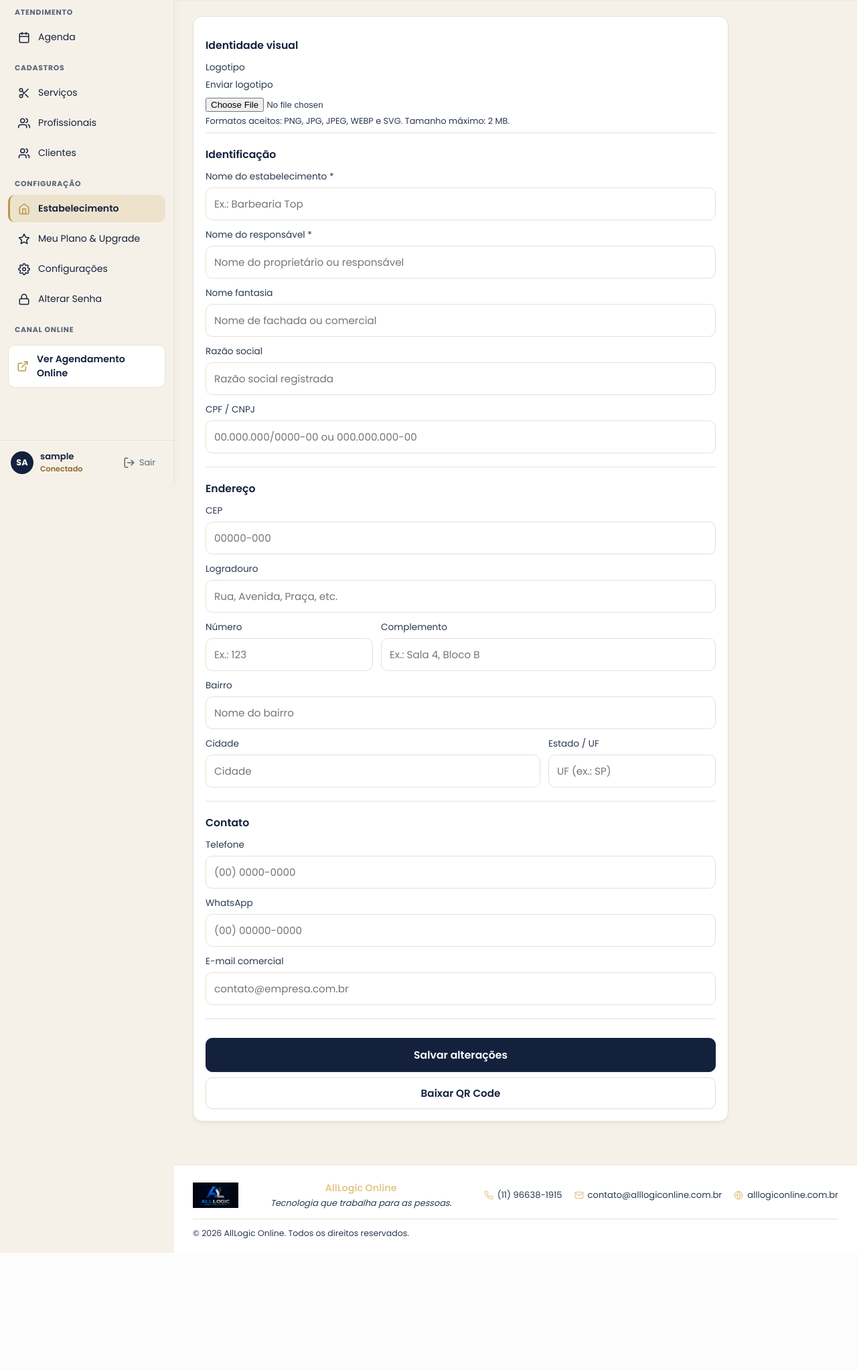
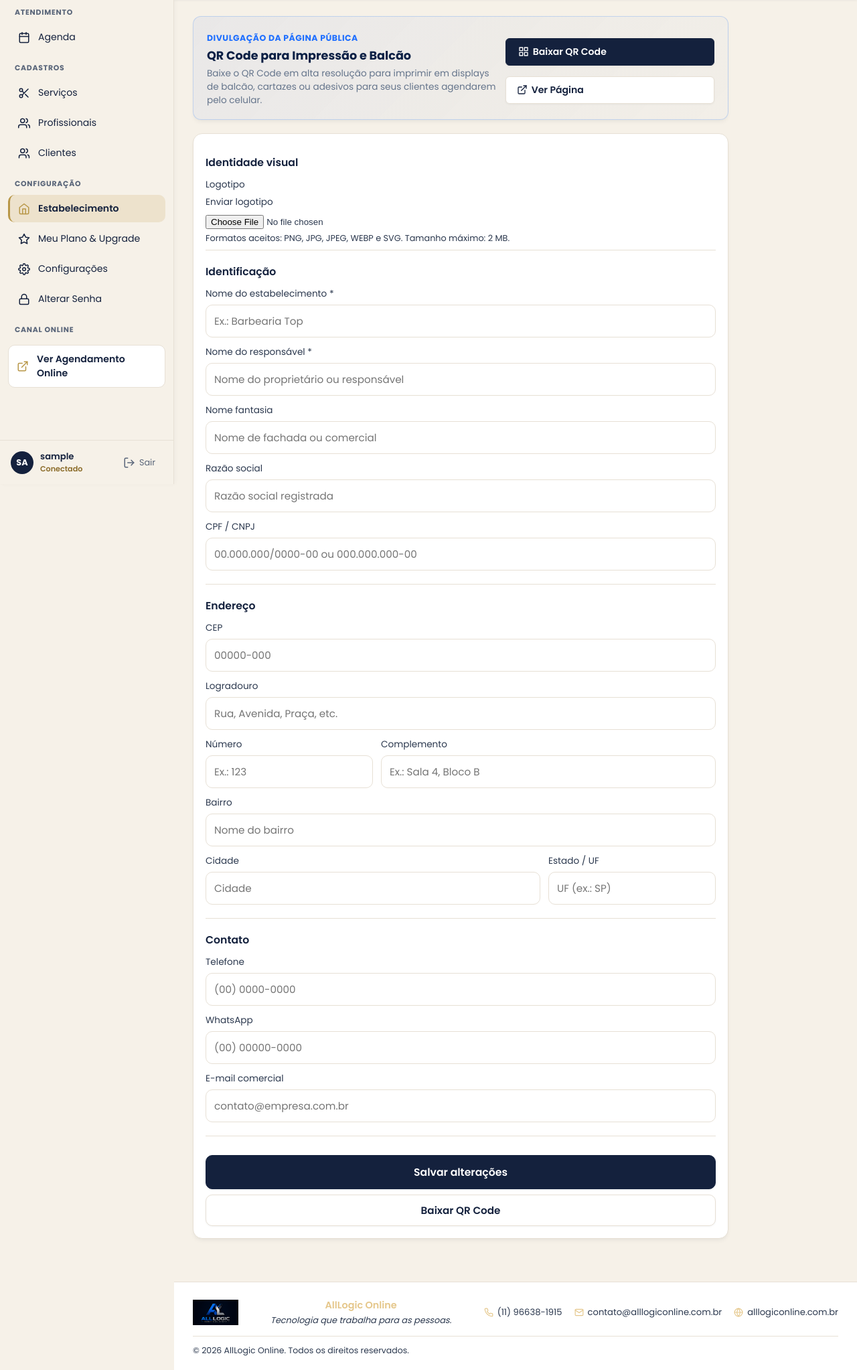
Before and after one commit to lucasdresler/alllogic-scheduler, a Flask app: page /admin/estabelecimento in a window 1280 px wide. Shown: the part 77-2123 px from the top of the page at 67% size. Before the commit the page ends 1948 px from the top, so only its background shows below. Run offline with Flask 3, Linux system fonts and the light colour scheme; the visitor is signed in with stand-in values (Sample User, id 1); data that the repository does not hold is empty; some libraries are stand-ins or nearby versions.

Commit message:
Fix multi-tenant profissional count isolation and add QR code to all admin panels
- Fix: admin_upgrade, profissional_novo, editar and toggle routes were counting
  professionals from ALL tenants instead of filtering by estabelecimento_id.
  Introduced _obter_total_profissionais_ativos(conn, estab_id) helper to
  centralize and enforce per-tenant isolation across all validation points.

- Fix: _obter_url_base_whatsapp() had duplicate dead code block; cleaned up.

- Feature: QR Code now visible in all admin panels:
  - Dashboard: added 'Baixar QR Code' button alongside 'Copiar Link' and
    'Visualizar Pagina' in the scheduling link banner.
  - Estabelecimento: added dedicated QR Code card for printing/display use.
  - New routes: /admin/qrcode and /admin/qrcode/<slug> (login required),
    auto-resolves slug from session if not provided.

- Fix: reserva.html crashed with UndefinedError when agendamento was None;
  added {% if agendamento %} guard with a friendly fallback message.

- Fix: admin_upgrade.html corrected grammar 'profissionalis' -> 'profissionais'.

```diff
--- a/app.py
+++ b/app.py
@@ -275,22 +275,7 @@ def _validar_email(email):
 
 
 def _obter_url_base_whatsapp():
-    """Return base URL for public access (used for QR code generation)."""
-    url_env = os.environ.get("APP_URL_BASE", "").strip().rstrip('/')
-    if url_env:
-        return url_env
-    try:
-        host = request.host if request else ""
-        if not host or "127.0.0.1" in host or "localhost" in host:
-            return "https://agenda.alllogiconline.com.br"
-        scheme = request.headers.get("X-Forwarded-Proto", request.scheme)
-        if "alllogiconline.com.br" in host or request.headers.get("X-Forwarded-ssl") == "on":
-            scheme = "https"
-        return f"{scheme}://{host}".rstrip('/')
-    except Exception:
-        return "https://agenda.alllogiconline.com.br"
-    pass
-    """Retorna URL base com domínio público para garantir que o WhatsApp reconheça o link como clicável."""
+    """Retorna URL base com domínio público para garantir que links e QR codes funcionem externamente."""
     url_env = os.environ.get("APP_URL_BASE", "").strip().rstrip("/")
     if url_env:
         return url_env
@@ -299,11 +284,25 @@ def _obter_url_base_whatsapp():
         if not host or "127.0.0.1" in host or "localhost" in host:
             return "https://agenda.alllogiconline.com.br"
         scheme = request.headers.get("X-Forwarded-Proto", request.scheme)
-        if "alllogiconline.com.br" in host or request.headers.get("X-Forwarded-Ssl") == "on":
+        if "alllogiconline.com.br" in host or request.headers.get("X-Forwarded-Ssl") == "on" or request.headers.get("X-Forwarded-ssl") == "on":
             scheme = "https"
         return f"{scheme}://{host}".rstrip("/")
     except Exception:
         return "https://agenda.alllogiconline.com.br"
+
+
+def _obter_total_profissionais_ativos(conn, estab_id):
+    """Retorna a contagem exata de profissionais ativos do estabelecimento (com isolamento multi-tenant)."""
+    if estab_id and estab_id != 1:
+        row = conn.execute(
+            "SELECT COUNT(*) AS c FROM profissional WHERE ativo = TRUE AND estabelecimento_id = %s",
+            (estab_id,)
+        ).fetchone()
+    else:
+        row = conn.execute(
+            "SELECT COUNT(*) AS c FROM profissional WHERE ativo = TRUE AND (estabelecimento_id = 1 OR estabelecimento_id IS NULL)"
+        ).fetchone()
+    return row["c"] if row else 0
 
 
 def login_requerido(f):
@@ -802,18 +801,39 @@ def agendamento_sucesso(agendamento_id):
     )
 
 
-@app.route("/reserva/<token>")
+@app.route("/admin/qrcode")
+@app.route("/admin/qrcode/<slug>")
 @app.route("/admin/estabelecimento/qrcode/<slug>")
-def admin_estabelecimento_qrcode(slug):
-    """Generate QR code PNG for the public reservation URL of the given slug."""
+@login_requerido
+def admin_estabelecimento_qrcode(slug=None):
+    """Gera o QR code em PNG para divulgação da página pública de agendamento do estabelecimento."""
+    estab_id = session.get("estabelecimento_id") or 1
+    if not slug:
+        with db_session() as conn:
+            est = obter_estabelecimento_por_id(conn, estab_id)
+            slug = est.get("slug") if est else "default"
     base_url = _obter_url_base_whatsapp()
-    public_url = f"{base_url}/{slug}" if slug else base_url
+    if not slug or slug in ("default", ""):
+        public_url = f"{base_url}/"
+    else:
+        public_url = f"{base_url}/agendar/{slug}"
     img = qrcode.make(public_url)
     buf = io.BytesIO()
-    img.save(buf, format="PNG")
+    try:
+        img.save(buf, format="PNG")
+    except TypeError:
+        img.save(buf)
     buf.seek(0)
-    return send_file(buf, mimetype="image/png", as_attachment=True, download_name="qrcode.png")
-
+    nome_slug = slug if slug and slug != "default" else "agenda"
+    return send_file(
+        buf,
+        mimetype="image/png",
+        as_attachment=True,
+        download_name=f"qrcode-{nome_slug}.png",
+    )
+
+
+@app.route("/reserva/<token>")
 def public_ver_reserva(token):
     agendamento = models.obter_agendamento_por_token(token)
     config_template = _carregar_config_template()
@@ -995,9 +1015,7 @@ def admin_upgrade():
             if estab_id != 1
             else {"status": "ativo", "expirado": False, "dias_restantes": 3650}
         )
-        total_profissionais = conn.execute(
-            "SELECT COUNT(*) AS c FROM profissional WHERE ativo = TRUE"
-        ).fetchone()["c"]
+        total_profissionais = _obter_total_profissionais_ativos(conn, estab_id)
         plano_atual = estab.get("plano", "intermediario")
         cfg_atual = PLANOS_CONFIG.get(plano_atual, PLANOS_CONFIG["intermediario"])
         limite_atual = cfg_atual["limite_profissionais"]
@@ -1557,20 +1575,16 @@ def admin_profissional_novo():
         servico_ids = request.form.getlist("servicos", type=int)
 
         with db_session() as conn:
-            if estab_id and estab_id != 1:
-                estab = obter_estabelecimento_por_id(conn, estab_id)
-                plano = estab.get("plano", "intermediario") if estab else "intermediario"
-                limite = obter_limite_profissionais(plano)
-                total_ativos = conn.execute(
-                    "SELECT COUNT(*) AS c FROM profissional WHERE ativo = TRUE AND estabelecimento_id = %s",
-                    (estab_id,)
-                ).fetchone()["c"]
-                if ativo and total_ativos >= limite:
-                    cfg = PLANOS_CONFIG.get(plano, PLANOS_CONFIG["intermediario"])
-                    erro = (
-                        f"Limite atingido: O seu plano atual ({cfg['nome']}) permite no máximo "
-                        f"{limite} profissional(is) ativo(s). Faça o upgrade do seu plano para cadastrar mais profissionais."
-                    )
+            estab = obter_estabelecimento_por_id(conn, estab_id)
+            plano = estab.get("plano", "intermediario") if estab else "intermediario"
+            limite = obter_limite_profissionais(plano)
+            total_ativos = _obter_total_profissionais_ativos(conn, estab_id)
+            if ativo and total_ativos >= limite:
+                cfg = PLANOS_CONFIG.get(plano, PLANOS_CONFIG["intermediario"])
+                erro = (
+                    f"Limite atingido: O seu plano atual ({cfg['nome']}) permite no máximo "
+                    f"{limite} profissional(is) ativo(s). Faça o upgrade do seu plano para cadastrar mais profissionais."
+                )
 
         if not erro:
             profissional_id, erro = models.criar_profissional(nome, ativo, servico_ids, estabelecimento_id=estab_id)
@@ -1631,20 +1645,16 @@ def admin_profissional_editar(profissional_id):
             erro = erro_disp
         elif ativo and not profissional["ativo"]:
             with db_session() as conn:
-                if estab_id and estab_id != 1:
-                    estab = obter_estabelecimento_por_id(conn, estab_id)
-                    plano = estab.get("plano", "intermediario") if estab else "intermediario"
-                    limite = obter_limite_profissionais(plano)
-                    total_ativos = conn.execute(
-                        "SELECT COUNT(*) AS c FROM profissional WHERE ativo = TRUE AND estabelecimento_id = %s",
-                        (estab_id,)
-                    ).fetchone()["c"]
-                    if total_ativos >= limite:
-                        cfg = PLANOS_CONFIG.get(plano, PLANOS_CONFIG["intermediario"])
-                        erro = (
-                            f"Limite atingido: O seu plano atual ({cfg['nome']}) permite no máximo "
-                            f"{limite} profissional(is) ativo(s). Faça o upgrade do seu plano para ativar este profissional."
-                        )
+                estab = obter_estabelecimento_por_id(conn, estab_id)
+                plano = estab.get("plano", "intermediario") if estab else "intermediario"
+                limite = obter_limite_profissionais(plano)
+                total_ativos = _obter_total_profissionais_ativos(conn, estab_id)
+                if total_ativos >= limite:
+                    cfg = PLANOS_CONFIG.get(plano, PLANOS_CONFIG["intermediario"])
+                    erro = (
+                        f"Limite atingido: O seu plano atual ({cfg['nome']}) permite no máximo "
+                        f"{limite} profissional(is) ativo(s). Faça o upgrade do seu plano para ativar este profissional."
+                    )
         if not erro:
             ok, erro = models.atualizar_profissional(profissional_id, nome, ativo, servico_ids)
             if ok:
@@ -1670,16 +1680,13 @@ def admin_profissional_toggle(profissional_id):
         novo_status = not profissional["ativo"]
         if novo_status:
             with db_session() as conn:
-                estab_id = session.get("estabelecimento_id")
-                if estab_id and estab_id != 1:
-                    estab = obter_estabelecimento_por_id(conn, estab_id)
-                    plano = estab.get("plano", "intermediario") if estab else "intermediario"
-                    limite = obter_limite_profissionais(plano)
-                    total_ativos = conn.execute(
-                        "SELECT COUNT(*) AS c FROM profissional WHERE ativo = TRUE"
-                    ).fetchone()["c"]
-                    if total_ativos >= limite:
-                        return redirect(url_for("admin_profissionais", erro_limite="1"))
+                estab_id = session.get("estabelecimento_id") or 1
+                estab = obter_estabelecimento_por_id(conn, estab_id)
+                plano = estab.get("plano", "intermediario") if estab else "intermediario"
+                limite = obter_limite_profissionais(plano)
+                total_ativos = _obter_total_profissionais_ativos(conn, estab_id)
+                if total_ativos >= limite:
+                    return redirect(url_for("admin_profissionais", erro_limite="1"))
         models.alterar_status_profissional(profissional_id, novo_status)
     return redirect(url_for("admin_profissionais"))
 
--- a/templates/admin_dashboard.html
+++ b/templates/admin_dashboard.html
@@ -37,11 +37,15 @@
                     <span>💡 <strong>Dica:</strong> Divulgue sua página de agendamento na bio do seu Instagram ou no WhatsApp</span>
                 </div>
             </div>
-            <div style="display: flex; align-items: center; gap: 0.6rem;">
+            <div style="display: flex; align-items: center; gap: 0.6rem; flex-wrap: wrap;">
                 <button type="button" id="btn-copiar-link-agenda" class="btn-secundario" style="padding: 0.5rem 0.9rem; font-size: 0.85rem; display: inline-flex; align-items: center; gap: 0.4rem; cursor: pointer;" onclick="copiarLinkAgenda()">
                     <svg width="15" height="15" viewBox="0 0 24 24" fill="none" stroke="currentColor" stroke-width="2" stroke-linecap="round" stroke-linejoin="round"><rect x="9" y="9" width="13" height="13" rx="2" ry="2"></rect><path d="M5 15H4a2 2 0 0 1-2-2V4a2 2 0 0 1 2-2h9a2 2 0 0 1 2 2v1"></path></svg>
                     <span id="btn-copiar-texto">Copiar Link</span>
                 </button>
+                <a href="{{ url_for('admin_estabelecimento_qrcode', slug=estabelecimento_slug) }}" class="btn-secundario" style="padding: 0.5rem 0.9rem; font-size: 0.85rem; text-decoration: none; display: inline-flex; align-items: center; gap: 0.4rem;" download title="Baixar QR Code para impressão e divulgação da sua agenda">
+                    <svg width="15" height="15" viewBox="0 0 24 24" fill="none" stroke="currentColor" stroke-width="2" stroke-linecap="round" stroke-linejoin="round"><rect x="3" y="3" width="7" height="7"></rect><rect x="14" y="3" width="7" height="7"></rect><rect x="14" y="14" width="7" height="7"></rect><rect x="3" y="14" width="7" height="7"></rect></svg>
+                    <span>Baixar QR Code</span>
+                </a>
                 <a href="{{ url_publica_agendamento }}" target="_blank" rel="noopener noreferrer" class="btn-primario" style="padding: 0.5rem 0.9rem; font-size: 0.85rem; text-decoration: none; display: inline-flex; align-items: center; gap: 0.4rem;">
                     <svg width="15" height="15" viewBox="0 0 24 24" fill="none" stroke="currentColor" stroke-width="2" stroke-linecap="round" stroke-linejoin="round"><path d="M18 13v6a2 2 0 0 1-2 2H5a2 2 0 0 1-2-2V8a2 2 0 0 1 2-2h6"></path><polyline points="15 3 21 3 21 9"></polyline><line x1="10" y1="14" x2="21" y2="3"></line></svg>
                     <span>Visualizar Página</span>
--- a/templates/admin_estabelecimento.html
+++ b/templates/admin_estabelecimento.html
@@ -29,6 +29,29 @@
         </a>
     </div>
     {% endif %}
+
+    <!-- Card Divulgação e QR Code -->
+    <div class="card" style="max-width: 800px; margin-bottom: 20px; background: linear-gradient(135deg, rgba(37,99,235,0.06), rgba(59,130,246,0.02)); border: 1px solid rgba(59,130,246,0.25); border-radius: 12px; padding: 18px 20px; display: flex; justify-content: space-between; align-items: center; flex-wrap: wrap; gap: 14px;">
+        <div style="flex: 1; min-width: 250px;">
+            <span style="font-size: 0.78rem; font-weight: 700; color: #1f6fff; text-transform: uppercase; letter-spacing: 0.04em;">Divulgação da Página Pública</span>
+            <div style="font-size: 1.1rem; font-weight: 700; color: #0a1f44; margin-top: 2px;">
+                QR Code para Impressão e Balcão
+            </div>
+            <p style="color: #64748b; font-size: 0.85rem; margin: 4px 0 0;">
+                Baixe o QR Code em alta resolução para imprimir em displays de balcão, cartazes ou adesivos para seus clientes agendarem pelo celular.
+            </p>
+        </div>
+        <div style="display: flex; gap: 8px; flex-wrap: wrap;">
+            <a href="{{ url_for('admin_estabelecimento_qrcode', slug=estabelecimento_slug) }}" class="btn-primario" style="padding: 9px 18px; border-radius: 6px; text-decoration: none; font-size: 0.88rem; font-weight: 600; display: inline-flex; align-items: center; gap: 6px;" download>
+                <svg width="16" height="16" viewBox="0 0 24 24" fill="none" stroke="currentColor" stroke-width="2" stroke-linecap="round" stroke-linejoin="round"><rect x="3" y="3" width="7" height="7"></rect><rect x="14" y="3" width="7" height="7"></rect><rect x="14" y="14" width="7" height="7"></rect><rect x="3" y="14" width="7" height="7"></rect></svg>
+                <span>Baixar QR Code</span>
+            </a>
+            <a href="{{ url_publica_agendamento }}" target="_blank" rel="noopener noreferrer" class="btn-secundario" style="padding: 9px 16px; border-radius: 6px; text-decoration: none; font-size: 0.88rem; font-weight: 600; display: inline-flex; align-items: center; gap: 6px;">
+                <svg width="16" height="16" viewBox="0 0 24 24" fill="none" stroke="currentColor" stroke-width="2" stroke-linecap="round" stroke-linejoin="round"><path d="M18 13v6a2 2 0 0 1-2 2H5a2 2 0 0 1-2-2V8a2 2 0 0 1 2-2h6"></path><polyline points="15 3 21 3 21 9"></polyline><line x1="10" y1="14" x2="21" y2="3"></line></svg>
+                <span>Ver Página</span>
+            </a>
+        </div>
+    </div>
 
     <div class="card" style="max-width: 800px;">
         <form method="POST" action="{{ url_for('admin_estabelecimento') }}" enctype="multipart/form-data">
@@ -122,7 +145,7 @@
 
             <div class="botoes-acoes" style="margin-top: 16px;">
             <button type="submit" class="btn-primario">Salvar alterações</button>
-            <a href="{{ url_for('admin_estabelecimento_qrcode', slug=slug) }}" class="btn-secundario" download>Baixar QR Code</a>
+            <a href="{{ url_for('admin_estabelecimento_qrcode', slug=estabelecimento_slug) }}" class="btn-secundario" download>Baixar QR Code</a>
             </div>
         </form>
     </div>
--- a/templates/admin_upgrade.html
+++ b/templates/admin_upgrade.html
@@ -46,7 +46,7 @@
             <div style="display: flex; justify-content: space-between; align-items: center; margin-bottom: 8px;">
                 <span style="font-weight: 600; font-size: 0.9rem; color: #0a1f44;">Capacidade de Profissionais Ativos</span>
                 <span style="font-weight: 700; font-size: 0.95rem; color: #0a1f44;">
-                    {{ total_profissionais }} de {{ limite_atual }} profissional{{ 'is' if limite_atual > 1 else '' }}
+                    {{ total_profissionais }} de {{ limite_atual }} {{ 'profissionais' if limite_atual > 1 else 'profissional' }}
                 </span>
             </div>
             {% set perc = (total_profissionais / limite_atual * 100)|round|int %}
```
Also changed, not shown: templates/reserva.html (+9 -0 lines).
